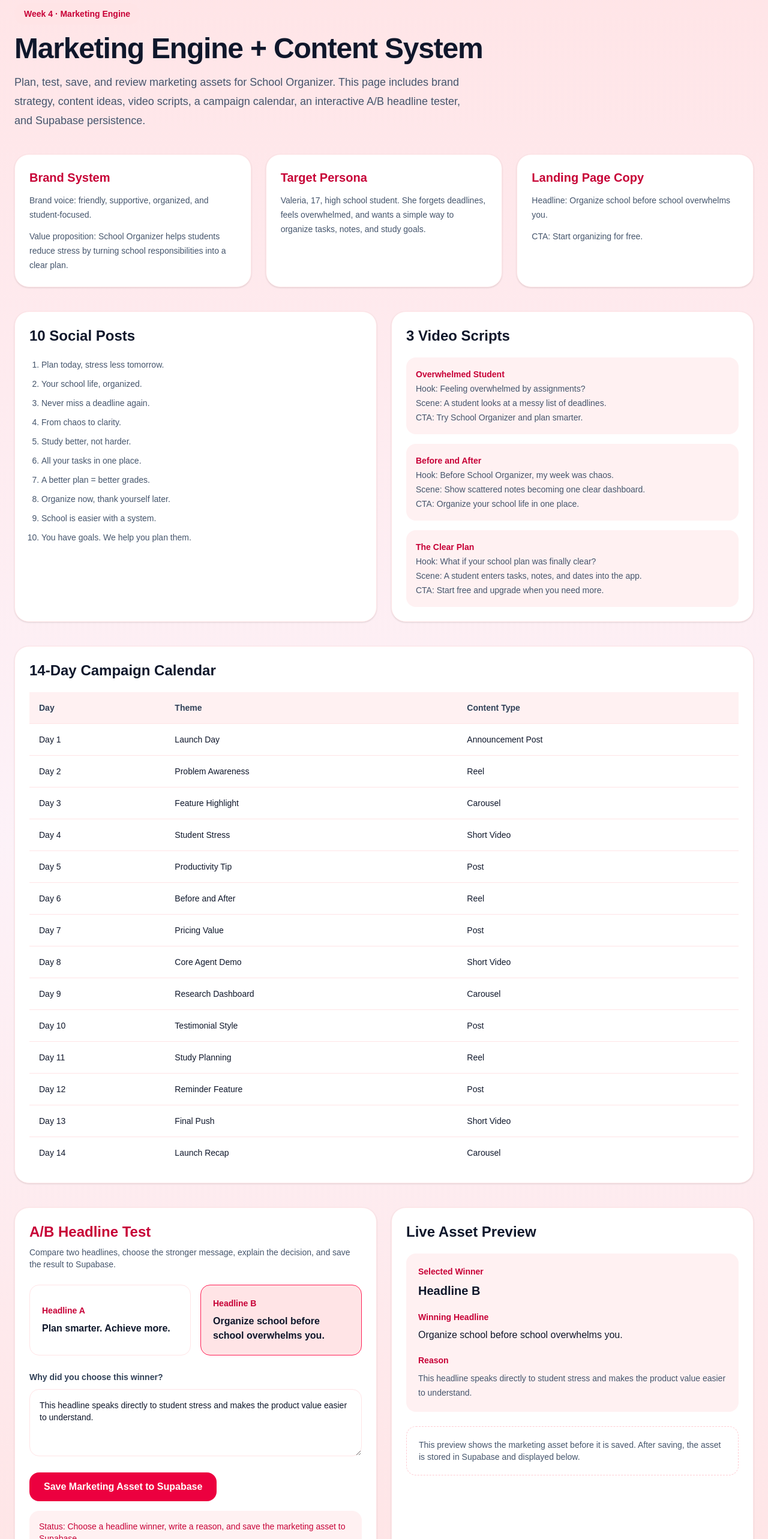
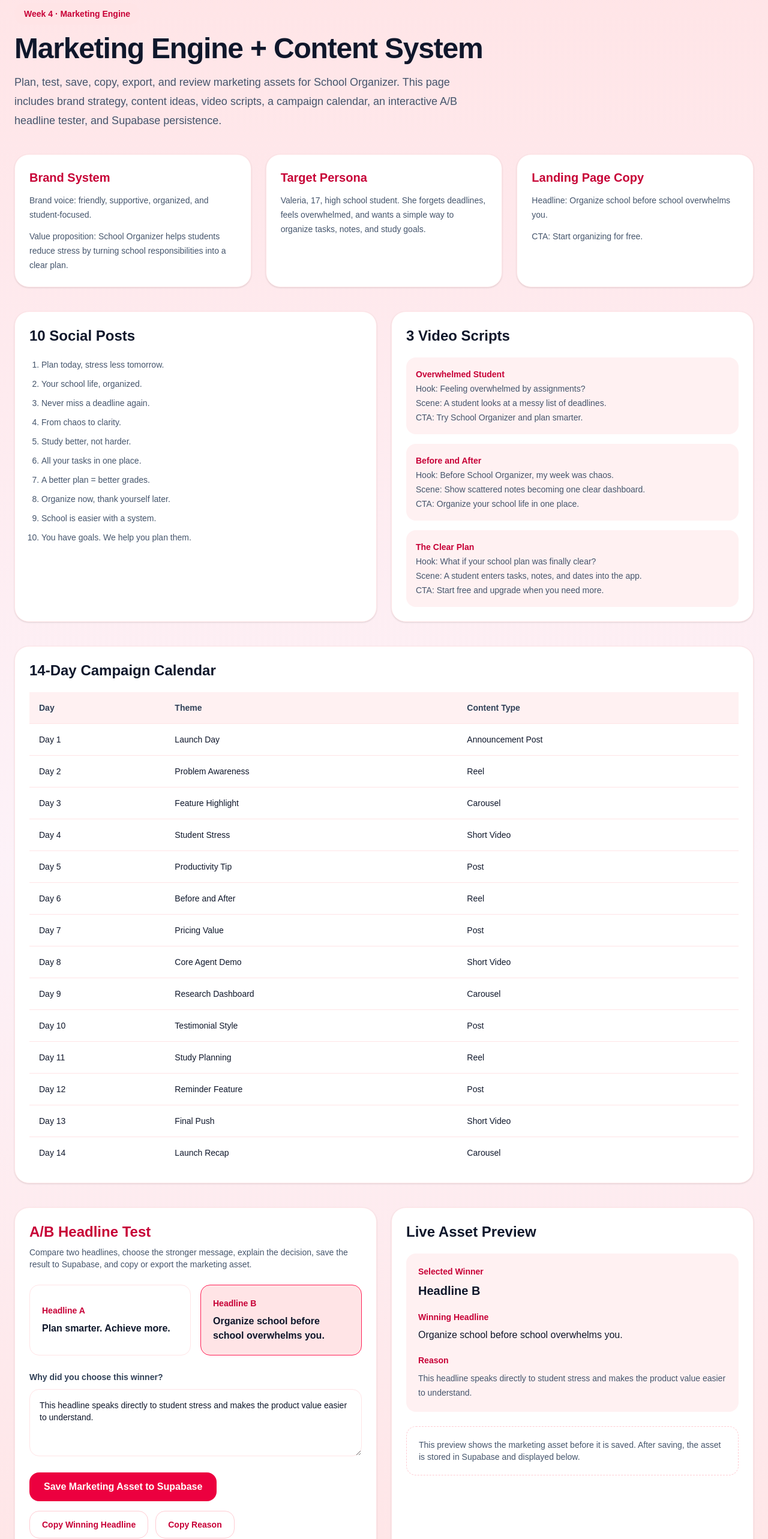
Before and after one commit to brendavegabaeza-wq/Organizador-escolar, a Next.js app: page /marketing in a window 1280 px wide. Shown: the part 120-2686 px from the top of the page at 60% size. Built offline with nearby package versions, Linux system fonts and the light colour scheme; no server answers; the database is empty.

Commit message:
Add copy and export buttons to marketing engine

```diff
--- a/app/marketing/page.tsx
+++ b/app/marketing/page.tsx
@@ -100,11 +100,13 @@
     setSavedAssets(data || []);
   }
 
+  function getWinningHeadline() {
+    return winner === "Headline A" ? headlineA : headlineB;
+  }
+
   async function saveMarketingAsset() {
     setIsSaving(true);
     setStatus("Saving marketing asset to Supabase...");
-
-    const winningHeadline = winner === "Headline A" ? headlineA : headlineB;
 
     const { error } = await supabase.from("marketing_assets").insert([
       {
@@ -114,7 +116,7 @@
         headline_b: headlineB,
         winner,
         reason,
-        content: winningHeadline,
+        content: getWinningHeadline(),
       },
     ]);
 
@@ -129,6 +131,35 @@
     );
     setIsSaving(false);
     fetchSavedAssets();
+  }
+
+  async function copyWinningHeadline() {
+    await navigator.clipboard.writeText(getWinningHeadline());
+    setStatus("Winning headline copied to clipboard.");
+  }
+
+  async function copyReason() {
+    await navigator.clipboard.writeText(reason);
+    setStatus("Decision reason copied to clipboard.");
+  }
+
+  function exportSavedAssets() {
+    if (savedAssets.length === 0) {
+      setStatus("There are no saved assets to export yet.");
+      return;
+    }
+
+    const exportData = JSON.stringify(savedAssets, null, 2);
+    const blob = new Blob([exportData], { type: "application/json" });
+    const url = URL.createObjectURL(blob);
+
+    const link = document.createElement("a");
+    link.href = url;
+    link.download = "school-organizer-marketing-assets.json";
+    link.click();
+
+    URL.revokeObjectURL(url);
+    setStatus("Saved marketing assets exported as a JSON file.");
   }
 
   return (
@@ -159,10 +190,10 @@
         </h2>
 
         <p className="mt-4 max-w-3xl text-lg leading-8 text-slate-600">
-          Plan, test, save, and review marketing assets for School Organizer.
-          This page includes brand strategy, content ideas, video scripts, a
-          campaign calendar, an interactive A/B headline tester, and Supabase
-          persistence.
+          Plan, test, save, copy, export, and review marketing assets for School
+          Organizer. This page includes brand strategy, content ideas, video
+          scripts, a campaign calendar, an interactive A/B headline tester, and
+          Supabase persistence.
         </p>
 
         <section className="mt-10 grid gap-6 md:grid-cols-3">
@@ -260,7 +291,8 @@
 
             <p className="mt-2 text-sm text-slate-600">
               Compare two headlines, choose the stronger message, explain the
-              decision, and save the result to Supabase.
+              decision, save the result to Supabase, and copy or export the
+              marketing asset.
             </p>
 
             <div className="mt-6 grid gap-4 md:grid-cols-2">
@@ -308,6 +340,22 @@
               {isSaving ? "Saving..." : "Save Marketing Asset to Supabase"}
             </button>
 
+            <div className="mt-4 flex flex-wrap gap-3">
+              <button
+                onClick={copyWinningHeadline}
+                className="rounded-2xl border border-rose-200 bg-white px-5 py-3 text-sm font-bold text-rose-700 hover:bg-rose-50"
+              >
+                Copy Winning Headline
+              </button>
+
+              <button
+                onClick={copyReason}
+                className="rounded-2xl border border-rose-200 bg-white px-5 py-3 text-sm font-bold text-rose-700 hover:bg-rose-50"
+              >
+                Copy Reason
+              </button>
+            </div>
+
             <p className="mt-4 rounded-2xl bg-rose-50 p-4 text-sm font-medium text-rose-700">
               Status: {status}
             </p>
@@ -325,9 +373,7 @@
               <p className="mt-5 text-sm font-bold text-rose-700">
                 Winning Headline
               </p>
-              <p className="mt-2">
-                {winner === "Headline A" ? headlineA : headlineB}
-              </p>
+              <p className="mt-2">{getWinningHeadline()}</p>
 
               <p className="mt-5 text-sm font-bold text-rose-700">Reason</p>
               <p className="mt-2 text-sm leading-6 text-slate-600">{reason}</p>
@@ -341,7 +387,7 @@
         </section>
 
         <section className="mt-10 rounded-3xl border border-rose-100 bg-white p-6 shadow-sm">
-          <div className="flex items-center justify-between gap-4">
+          <div className="flex flex-col justify-between gap-4 md:flex-row md:items-center">
             <div>
               <h3 className="text-2xl font-bold">
                 Saved Marketing Assets from Supabase
@@ -352,9 +398,18 @@
               </p>
             </div>
 
-            <p className="rounded-full bg-rose-100 px-4 py-2 text-sm font-bold text-rose-700">
-              {savedAssets.length} saved
-            </p>
+            <div className="flex flex-wrap items-center gap-3">
+              <button
+                onClick={exportSavedAssets}
+                className="rounded-2xl border border-rose-200 bg-white px-5 py-3 text-sm font-bold text-rose-700 hover:bg-rose-50"
+              >
+                Export Saved Assets
+              </button>
+
+              <p className="rounded-full bg-rose-100 px-4 py-2 text-sm font-bold text-rose-700">
+                {savedAssets.length} saved
+              </p>
+            </div>
           </div>
 
           {savedAssets.length === 0 ? (
```
